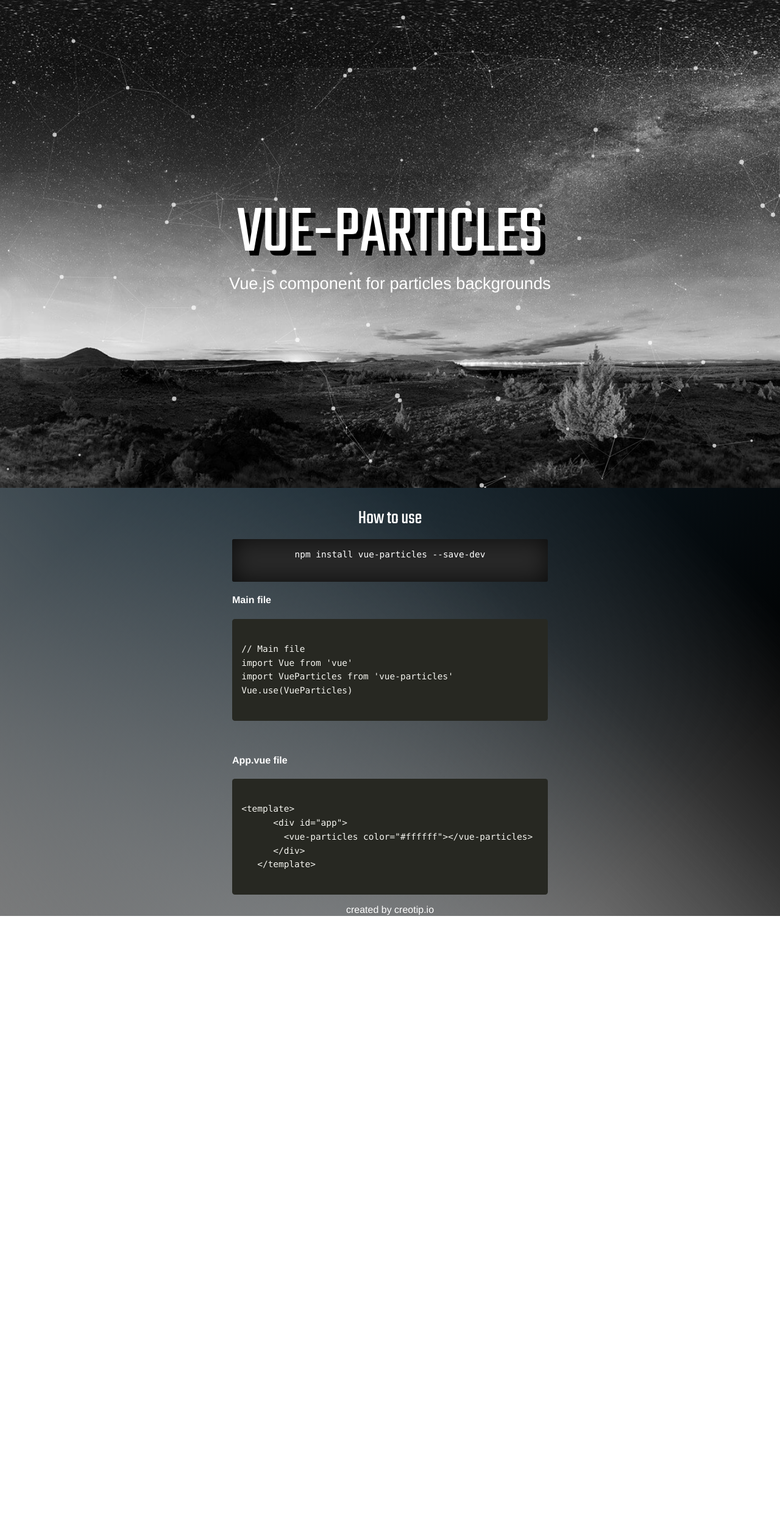
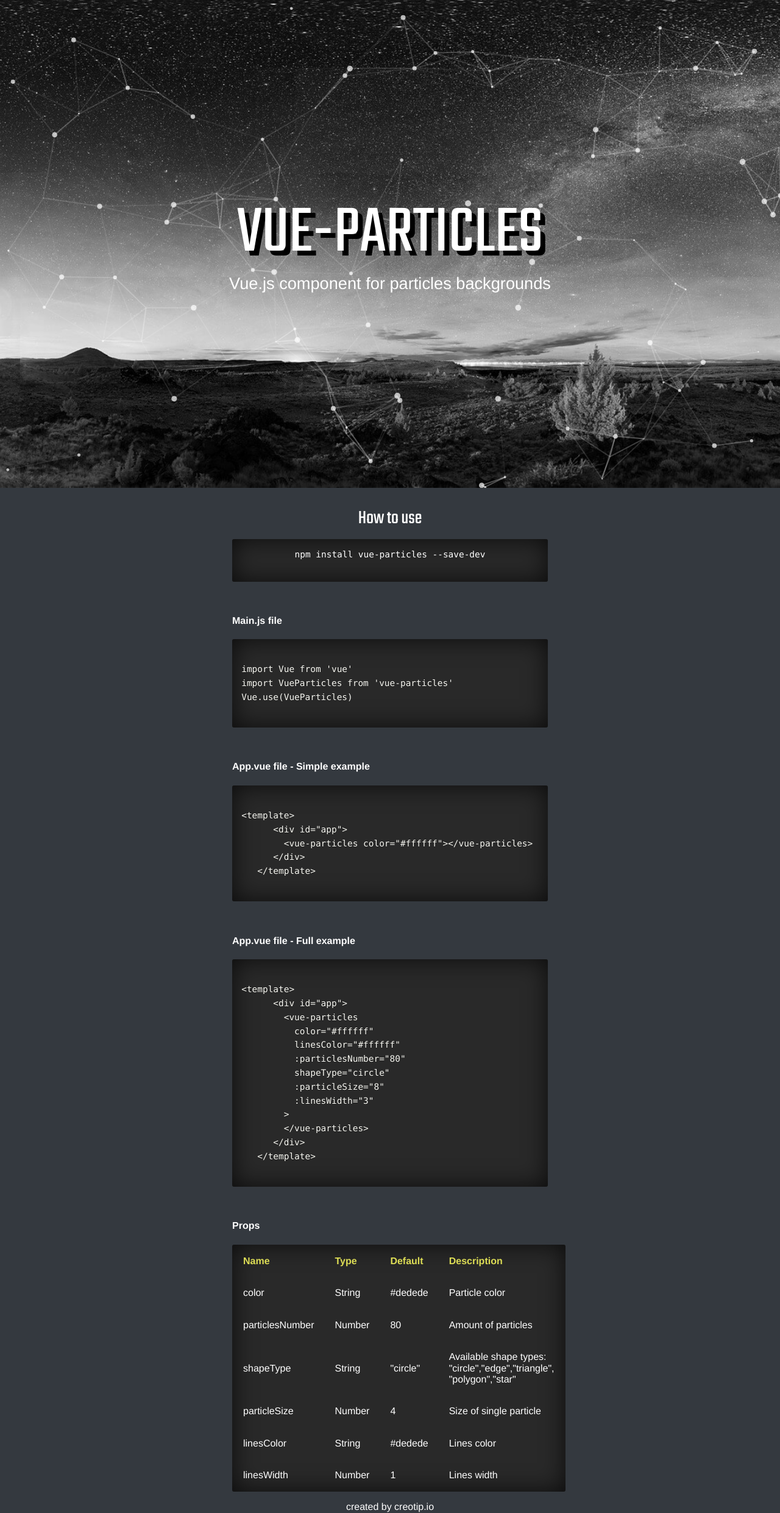
Before and after one commit to creotip/vue-particles, a Vue app: page / in a window 1280 px wide. Shown: the whole page at 61% size. Before the commit the page ends 1502 px from the top, so only its background shows below. Built offline with nearby package versions, Linux system fonts and the light colour scheme.

Commit message:
props, props table

```diff
--- a/package.json
+++ b/package.json
@@ -44,6 +44,7 @@
     "http-proxy-middleware": "^0.17.3",
     "milligram": "^1.3.0",
     "node-sass": "^4.5.2",
+    "normalize.css": "^6.0.0",
     "opn": "^4.0.2",
     "optimize-css-assets-webpack-plugin": "^1.3.0",
     "ora": "^1.2.0",
--- a/src/App.vue
+++ b/src/App.vue
@@ -10,7 +10,15 @@
           Vue.js component for particles backgrounds
         </p>
       </div>
-      <vue-particles color="#ffffff" linesColor="#ffffff"></vue-particles>
+      <vue-particles
+        color="#ffffff"
+        linesColor="#ffffff"
+        :particlesNumber="80"
+        shapeType="circle"
+        :particleSize="5"
+        :linesWidth="2"
+      >
+      </vue-particles>
 
     </div>
     <main-content></main-content>
@@ -46,7 +54,7 @@
 
   body {
     margin: 0;
-    background: linear-gradient(45deg, hsl(0, 0%, 49%) 0%, hsla(158, 21%, 69%, 0) 70%), linear-gradient(135deg, hsl(203, 49%, 13%) 10%, hsla(203, 64%, 52%, 0) 80%), linear-gradient(225deg, hsl(0, 0%, 0%) 10%, hsla(189, 54%, 37%, 0) 80%), linear-gradient(315deg, hsl(0, 0%, 70%) 100%, hsla(238, 24%, 45%, 0) 70%);
+    background: #34393f;
   }
 
   #app {
@@ -69,9 +77,12 @@
     }
   }
 
-  pre.language-js {
+  pre.language-js, pre.language-html {
     max-width: 550px;
     margin: 1rem auto !important;
+    background: #292929;
+    border-radius: 3px;
+    box-shadow: inset 0px 0px 39px rgba(0, 0, 0, 0.74);
   }
 
   .npm-code {
--- /dev/null
+++ b/src/assets/tables.scss
@@ -0,0 +1,87 @@
+
+$breakpoint-alpha: 480px; // adjust to your needs
+
+.rwd-table {
+  margin: 1em 0;
+  min-width: 300px; // adjust to your needs
+
+  tr {
+    border-top: 1px solid #ddd;
+    border-bottom: 1px solid #ddd;
+  }
+
+  th {
+    display: none; // for accessibility, use a visually hidden method here instead! Thanks, reddit!
+  }
+
+  td {
+    display: block;
+
+    &:first-child {
+      padding-top: .5em;
+    }
+    &:last-child {
+      padding-bottom: .5em;
+    }
+
+    &:before {
+      content: attr(data-th)": "; // who knew you could do this? The internet, that's who.
+      font-weight: bold;
+
+      // optional stuff to make it look nicer
+      width: 6.5em; // magic number :( adjust according to your own content
+      display: inline-block;
+      // end options
+
+      @media (min-width: $breakpoint-alpha) {
+        display: none;
+      }
+    }
+  }
+
+  th, td {
+    text-align: left;
+
+    @media (min-width: $breakpoint-alpha) {
+      display: table-cell;
+      padding: .25em .5em;
+
+      &:first-child {
+        padding-left: 0;
+      }
+
+      &:last-child {
+        padding-right: 0;
+      }
+    }
+
+  }
+
+
+}
+
+
+// presentational styling
+
+
+.rwd-table {
+  background: #34495E;
+  color: #fff;
+  border-radius: .4em;
+  overflow: hidden;
+  background: #292929;
+  border-radius: 3px;
+  box-shadow: inset 0px 0px 39px rgba(0, 0, 0, 0.74);
+  tr {
+    border-color: lighten(#34495E, 10%);
+  }
+  th, td {
+    margin: .5em 1em;
+    @media (min-width: $breakpoint-alpha) {
+      padding: 1em !important;
+    }
+  }
+  th, td:before {
+    color: #dd5;
+  }
+}
--- a/src/components/Main.vue
+++ b/src/components/Main.vue
@@ -9,13 +9,14 @@
               </code>
      </pre>
 
+    <br>
+
 
     <div class="wrap-code text-left">
       <h4 class="white">
-        Main file
+        Main.js file
       </h4>
       <pre class="language-js"><code>
-// Main file
 import Vue from 'vue'
 import VueParticles from 'vue-particles'
 Vue.use(VueParticles)
@@ -24,12 +25,89 @@
     <br>
     <div class="wrap-code text-left">
       <h4 class="white">
-        App.vue file
+        App.vue file - Simple example
       </h4>
       <pre class="language-html"><code>
 {{appCode}}
         </code></pre>
     </div>
+    <br>
+
+    <div class="wrap-code text-left">
+      <h4 class="white">
+        App.vue file - Full example
+      </h4>
+      <pre class="language-html"><code>
+{{appCodeFull}}
+        </code></pre>
+    </div>
+    <br>
+
+    <div class="wrap-table">
+      <h4 class="white text-left">
+       Props
+      </h4>
+      <table class="rwd-table">
+
+        <thead>
+          <tr>
+            <th>Name</th>
+            <th>Type</th>
+            <th>Default</th>
+            <th>Description</th>
+          </tr>
+        </thead>
+
+        <tr>
+          <td data-th="Name">color</td>
+          <td data-th="Type">String</td>
+          <td data-th="Default">#dedede</td>
+          <td data-th="Description">Particle color</td>
+        </tr>
+        <tr>
+          <td data-th="Name">particlesNumber</td>
+          <td data-th="Type">Number</td>
+          <td data-th="Default">80</td>
+          <td data-th="Description">Amount of particles</td>
+        </tr>
+        <tr>
+          <td data-th="Name">shapeType</td>
+          <td data-th="Type">String</td>
+          <td data-th="Default">"circle"</td>
+          <td data-th="Description">
+            Available shape types: "circle","edge","triangle",
+            "polygon","star"
+          </td>
+        </tr>
+        <tr>
+          <td data-th="Name">particleSize</td>
+          <td data-th="Type">Number</td>
+          <td data-th="Default">4</td>
+          <td data-th="Description">
+            Size of single particle
+          </td>
+        </tr>
+        <tr>
+          <td data-th="Name">linesColor</td>
+          <td data-th="Type">String</td>
+          <td data-th="Default">#dedede</td>
+          <td data-th="Description">
+            Lines color
+          </td>
+        </tr>
+        <tr>
+          <td data-th="Name">linesWidth</td>
+          <td data-th="Type">Number</td>
+          <td data-th="Default">1</td>
+          <td data-th="Description">
+            Lines width
+          </td>
+        </tr>
+      </table>
+    </div>
+
+
+
 
   </div>
 </template>
@@ -40,12 +118,26 @@
         <vue-particles color="#ffffff"></vue-particles>
       </div>
    </template>`
+  const appCodeFull = `<template>
+      <div id="app">
+        <vue-particles
+          color="#ffffff"
+          linesColor="#ffffff"
+          :particlesNumber="80"
+          shapeType="circle"
+          :particleSize="8"
+          :linesWidth="3"
+        >
+        </vue-particles>
+      </div>
+   </template>`
     /* eslint-disable */
   export default {
     name: 'main-content',
     data () {
       return {
-        appCode
+        appCode,
+        appCodeFull
       }
     }
   }
--- a/src/main.js
+++ b/src/main.js
@@ -3,6 +3,7 @@
 import 'normalize.css/normalize.css'
 import 'prismjs/themes/prism.css'
 import 'prismjs/themes/prism-okaidia.css'
+import './assets/tables.scss'
 
 import Vue from 'vue'
 import App from './App'
--- a/src/vue-particles/vue-particles.vue
+++ b/src/vue-particles/vue-particles.vue
@@ -1,5 +1,13 @@
 <template>
-    <div id="particles-js" :color="color" :linesColor="linesColor"></div>
+  <div
+    id="particles-js"
+    :color="color"
+    :linesColor="linesColor"
+    :particlesNumber="particlesNumber"
+    :shapeType="shapeType"
+    :particleSize="particleSize"
+    :linesWidth="linesWidth"
+  ></div>
 </template>
 <script>
   /* eslint-disable */
@@ -11,22 +19,52 @@
         type: String,
         default: '#dedede'
       },
+      particlesNumber: {
+        type: Number,
+        default: 80
+      },
+      shapeType: {
+        type: String,
+        default: "circle"
+      },
+      particleSize: {
+        type: Number,
+        default: 4
+      },
       linesColor: {
         type: String,
         default: '#dedede'
+      },
+      linesWidth: {
+        type: Number,
+        default: 1
       }
     },
     mounted () {
       this.$nextTick(() => {
-                this.initParticleJS(this.color, this.linesColor)
+        this.initParticleJS(
+          this.color,
+          this.particlesNumber,
+          this.shapeType,
+          this.particleSize,
+          this.linesColor,
+          this.linesWidth
+        )
       })
     },
     methods: {
-            initParticleJS (color, linesColor) {
+      initParticleJS (
+        color,
+        particlesNumber,
+        shapeType,
+        particleSize,
+        linesColor,
+        linesWidth
+      ) {
         particlesJS('particles-js', {
           "particles": {
             "number": {
-                            "value": 80,
+              "value": particlesNumber,
               "density": {
                 "enable": true,
                 "value_area": 800
@@ -36,7 +74,8 @@
               "value": color
             },
             "shape": {
-                            "type": "circle",
+              // circle, edge, triangle, polygon, star, image
+              "type": shapeType,
               "stroke": {
                 "width": 0,
                 "color": "#192231"
@@ -56,7 +95,7 @@
               }
             },
             "size": {
-                            "value": 4,
+              "value": particleSize,
               "random": true,
               "anim": {
                 "enable": false,
@@ -70,7 +109,7 @@
               "distance": 150,
               "color": linesColor,
               "opacity": 0.4,
-                            "width": 1
+              "width": linesWidth
             },
             "move": {
               "enable": true,
@@ -98,7 +137,7 @@
                 "enable": true,
                 "mode": "push"
               },
-                            "onresize":{
+              "onresize": {
 
                 "enable": true,
                 "density_auto": true,
@@ -136,8 +175,6 @@
         });
       }
 
-
-
     }
   }
   /* eslint-disable */
```
Lines whose indentation alone changed are shown as unchanged.
